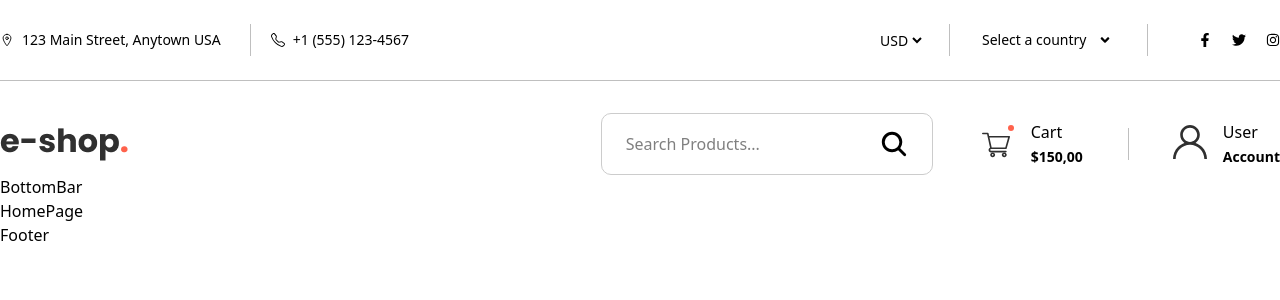
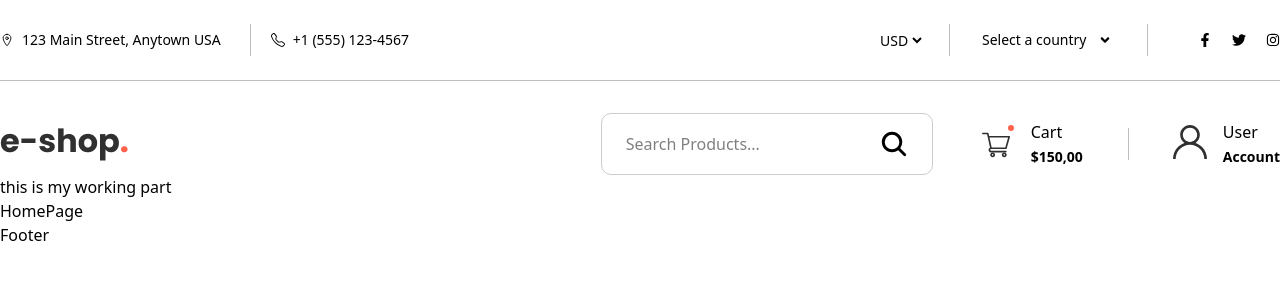
Before and after one commit to mn-sohel/eshop, a React (Vite) app: page / in a window 1280 px wide. Shown: the top 300 px of the page. Built offline with nearby package versions, Linux system fonts and the light colour scheme.

Commit message:
middlebar of header done
middlebar

```diff
--- a/src/components/header/BottomBar.jsx
+++ b/src/components/header/BottomBar.jsx
@@ -2,7 +2,7 @@ import React from 'react'
 
 const BottomBar = () => {
   return (
-    <div>BottomBar</div>
+    <div>this is my working part</div>
   )
 }
 
```
